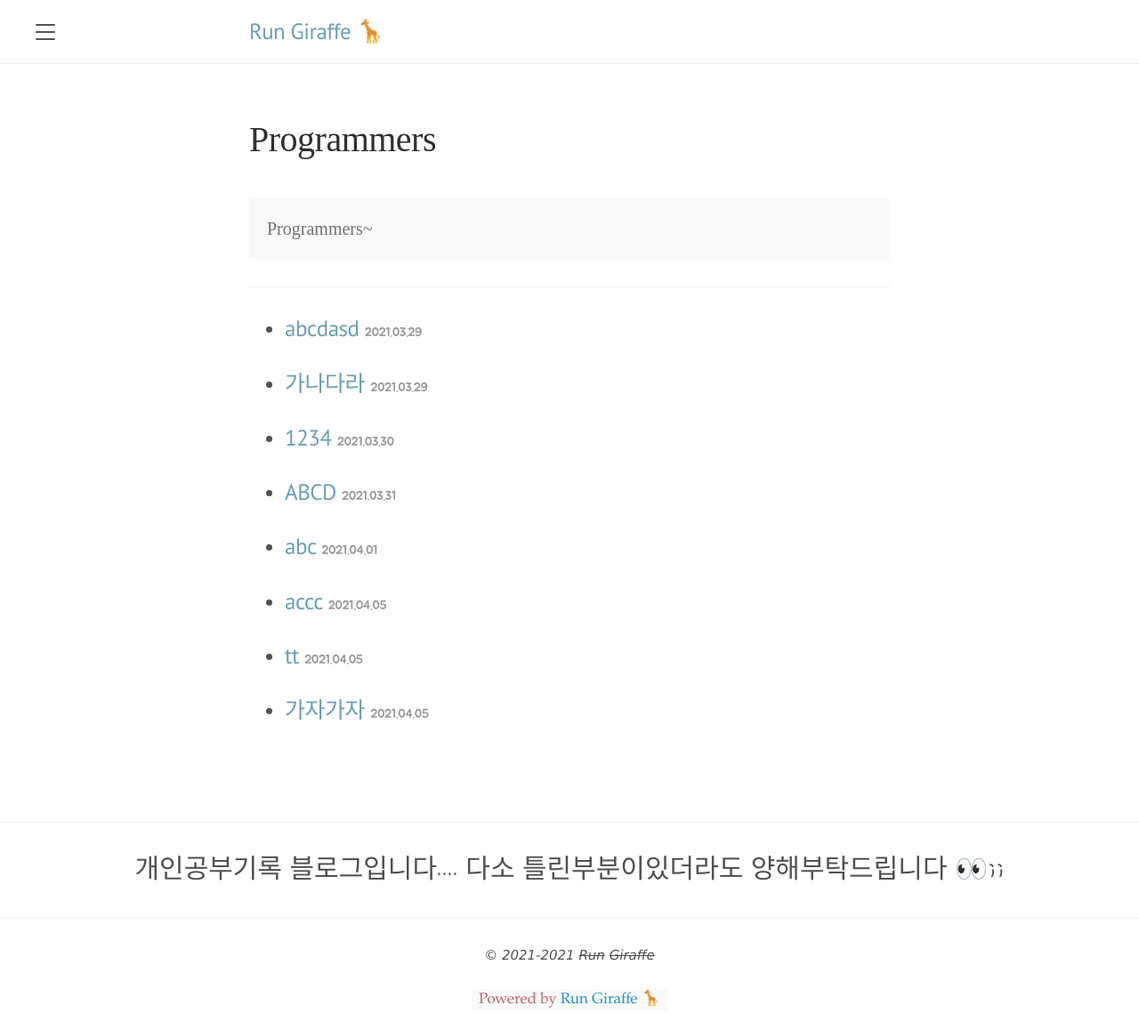
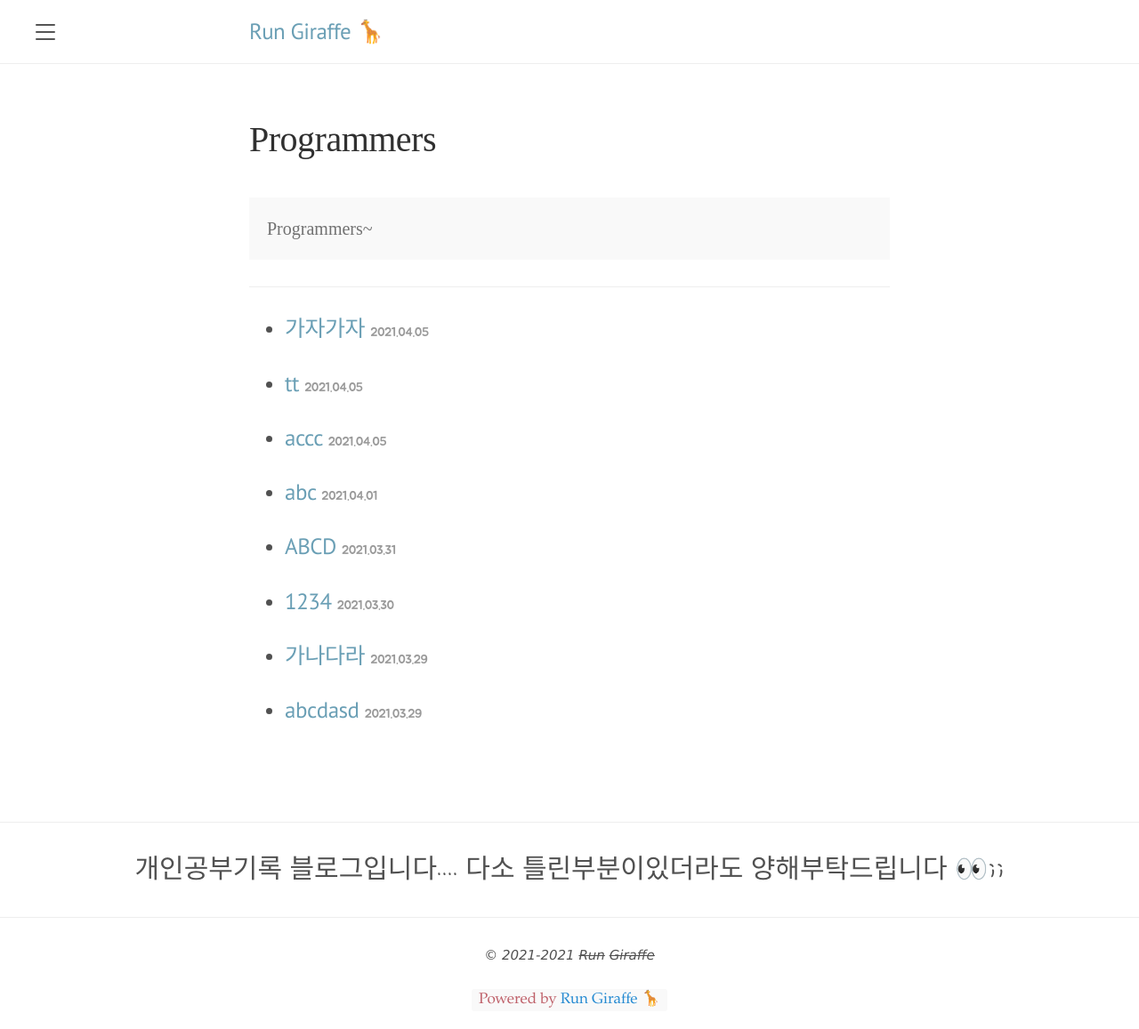
Before and after one commit to froggy0m0/froggy0m0.github.io, a Jekyll site: the page built from categories/Programmers.md, in a window 1280 px wide. Shown: the whole page at 89% size. Built offline with Jekyll 4.4.1, drawn with Linux system fonts in a browser that asks for light colours.

Commit message:
Update sortcategory.html

```diff
--- a/_layouts/sortcategory.html
+++ b/_layouts/sortcategory.html
@@ -12,7 +12,9 @@
 {% endif %}
 
 <ul class="posts-list">
-  {% assign sort_page = site.categories[page.title] | sort: post.title %}
+
+  {% assign category = page.category | default: page.title %}
+  {% assign sort_page = site.categories[category] | sort: page.title %}
   {% for post in sort_page %}
     <li>
       <h3>
```
